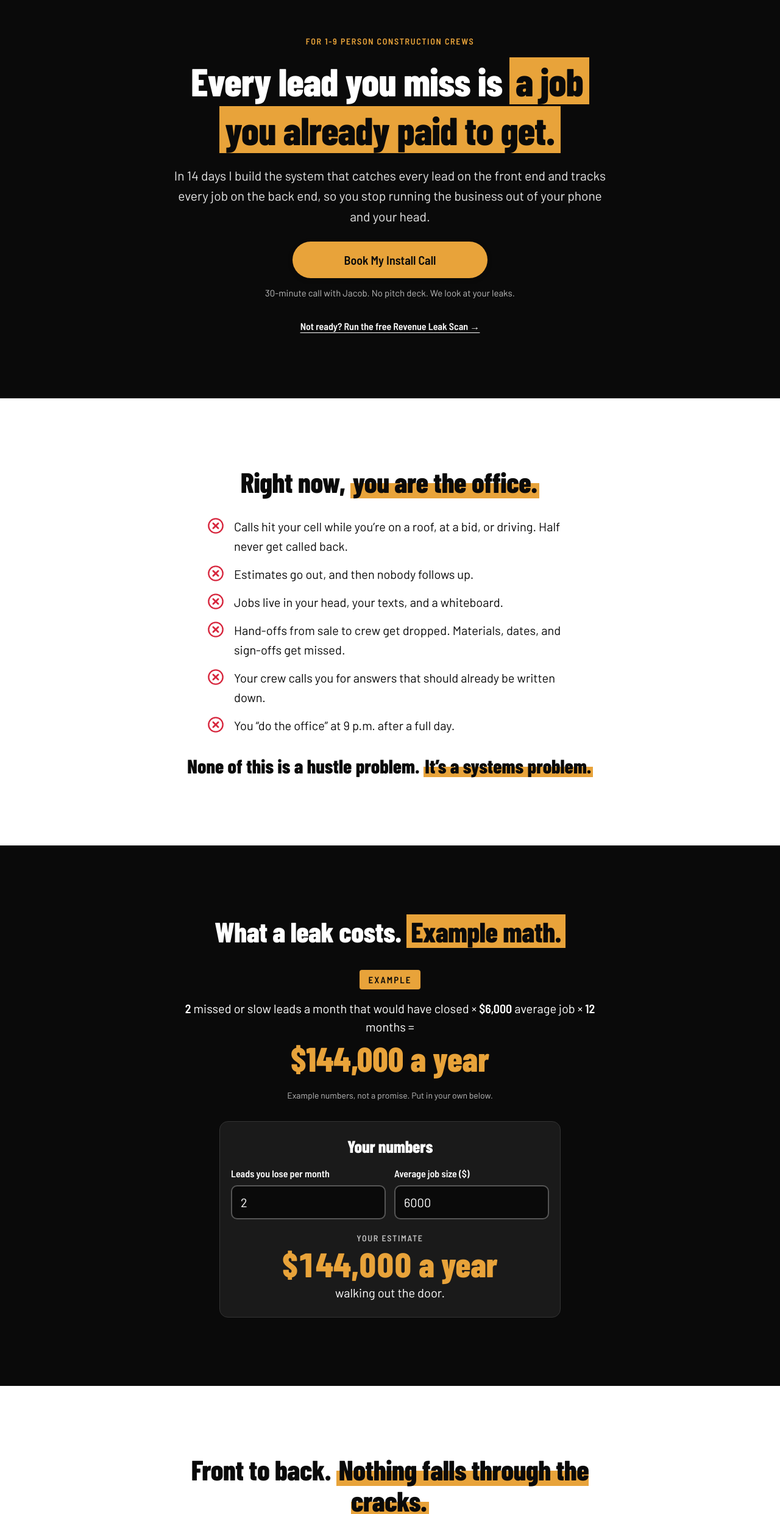
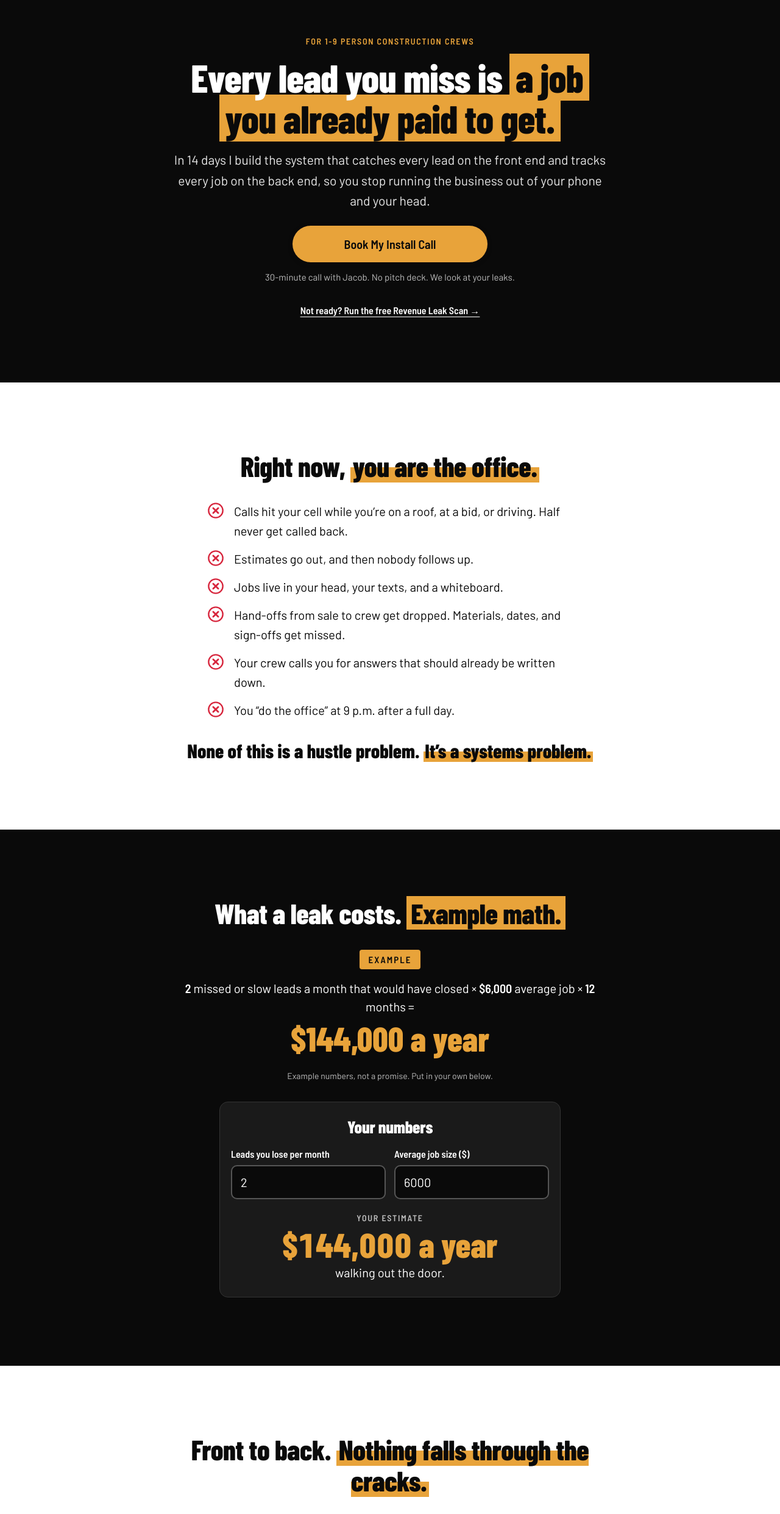
Before and after one commit to jacobaw1995/StructTech, a plain HTML site: page install/index.html in a window 1280 px wide. Shown: the part 74-2556 px from the top of the page at 61% size. Drawn offline with Linux system fonts and the light colour scheme.

Commit message:
Keep tight headline spacing; draw highlighted text above the highlight
Revert the line-height change. Instead, wrap heading text in a positioned
span (.hl-t) so the text paints above every highlight band. The tail of the
j in "job", and the descenders on the white words above a wrapped band, now
show on top of the amber instead of being covered by the next line's band.

Co-Authored-By: Claude Opus 5.5 <noreply@anthropic.com>
Claude-Session: https://claude.ai/code/session_01NebnMJKZVJGtHnv3PPPL5g

```diff
--- a/install/index.html
+++ b/install/index.html
@@ -88,9 +88,9 @@
     .on-paper{background:var(--paper);color:var(--ink)}
     .hl{background:linear-gradient(transparent 55%, var(--amber) 55%);color:inherit;padding:0 .08em}
     .on-ink .hl{background:var(--amber);color:var(--ink);padding:0 .15em;box-decoration-break:clone;-webkit-box-decoration-break:clone}
-    /* Solid highlights paint the full glyph box. With tight line-height the next line's
-       highlight covers the descenders above it (the "j" in "job"), so open these headings up. */
-    .on-ink h1,.on-ink h2,.on-ink .close-line{line-height:1.25}
+    /* Text inside a highlight sits in a positioned inner span, so it paints above every
+       highlight band. Otherwise a wrapped line's band covers the descenders above it (the "j" in "job"). */
+    .hl-t{position:relative}
     .fine{font-size:14px;line-height:1.5;color:var(--gray-600)}
     .on-ink .fine{color:var(--gray-on-ink)}
     .lead{font-size:20px}
@@ -314,7 +314,7 @@
 <section class="hero on-ink" aria-labelledby="h1">
   <div class="col">
     <p class="eyebrow">For 1-9 person construction crews</p>
-    <h1 id="h1">Every lead you miss is <span class="hl">a job you already paid to get.</span></h1>
+    <h1 id="h1"><span class="hl-t">Every lead you miss is </span><span class="hl"><span class="hl-t">a job you already paid to get.</span></span></h1>
     <p class="sub">In 14 days I build the system that catches every lead on the front end and tracks every job on the back end, so you stop running the business out of your phone and your head.</p>
     <a href="#book" class="btn" data-cta="hero" id="hero-btn">Book My Install Call</a>
     <p class="btn-under">30-minute call with Jacob. No pitch deck. We look at your leaks.</p>
@@ -325,7 +325,7 @@
 <!-- 3 · Problem -->
 <section class="on-paper" aria-labelledby="prob-h">
   <div class="col">
-    <h2 id="prob-h">Right now, <span class="hl">you are the office.</span></h2>
+    <h2 id="prob-h"><span class="hl-t">Right now, </span><span class="hl"><span class="hl-t">you are the office.</span></span></h2>
     <ul class="ticks">
       <li><svg class="ic-x" aria-hidden="true"><use href="#i-x"/></svg><span>Calls hit your cell while you’re on a roof, at a bid, or driving. Half never get called back.</span></li>
       <li><svg class="ic-x" aria-hidden="true"><use href="#i-x"/></svg><span>Estimates go out, and then nobody follows up.</span></li>
@@ -334,14 +334,14 @@
       <li><svg class="ic-x" aria-hidden="true"><use href="#i-x"/></svg><span>Your crew calls you for answers that should already be written down.</span></li>
       <li><svg class="ic-x" aria-hidden="true"><use href="#i-x"/></svg><span>You “do the office” at 9 p.m. after a full day.</span></li>
     </ul>
-    <p class="close-line">None of this is a hustle problem. <span class="hl">It’s a systems problem.</span></p>
+    <p class="close-line"><span class="hl-t">None of this is a hustle problem. </span><span class="hl"><span class="hl-t">It’s a systems problem.</span></span></p>
   </div>
 </section>
 
 <!-- 4 · Leak math (EXAMPLE) -->
 <section class="on-ink" aria-labelledby="math-h">
   <div class="col">
-    <h2 id="math-h">What a leak costs. <span class="hl">Example math.</span></h2>
+    <h2 id="math-h"><span class="hl-t">What a leak costs. </span><span class="hl"><span class="hl-t">Example math.</span></span></h2>
     <span class="ex-badge">EXAMPLE</span>
     <p class="math-line"><strong>2</strong> missed or slow leads a month that would have closed × <strong>$6,000</strong> average job × <strong>12</strong> months =
       <span class="math-total">$144,000 a year</span></p>
@@ -365,7 +365,7 @@
 <!-- 5 · Promise / what changes -->
 <section class="on-paper" aria-labelledby="prom-h">
   <div class="col">
-    <h2 id="prom-h">Front to back. <span class="hl">Nothing falls through the cracks.</span></h2>
+    <h2 id="prom-h"><span class="hl-t">Front to back. </span><span class="hl"><span class="hl-t">Nothing falls through the cracks.</span></span></h2>
     <ul class="ba">
       <li><span class="before">Calls go to voicemail</span><span class="arrow" aria-hidden="true">↓</span><span class="sr-only">now: </span><span class="after">Every call and form lands in one pipeline and gets a first reply.*</span></li>
       <li><span class="before">Estimates die</span><span class="arrow" aria-hidden="true">↓</span><span class="sr-only">now: </span><span class="after">Estimate follow-ups run on their own.</span></li>
@@ -381,7 +381,7 @@
 <!-- 6 · Two stages -->
 <section class="on-ink" aria-labelledby="stage-h">
   <div class="col">
-    <h2 id="stage-h">Two stages. <span class="hl">Getting the job. Doing the job.</span></h2>
+    <h2 id="stage-h"><span class="hl-t">Two stages. </span><span class="hl"><span class="hl-t">Getting the job. Doing the job.</span></span></h2>
     <div class="stages">
       <div class="stage">
         <span class="stage-num" aria-hidden="true">1</span>
@@ -439,7 +439,7 @@
 <!-- 9 · 14-day timeline -->
 <section class="on-paper" style="background:var(--gray-100)" aria-labelledby="time-h">
   <div class="col">
-    <h2 id="time-h">Live in <span class="hl">14 days.</span></h2>
+    <h2 id="time-h"><span class="hl-t">Live in </span><span class="hl"><span class="hl-t">14 days.</span></span></h2>
     <ol class="timeline">
       <li><span class="t-dot" aria-hidden="true">1</span><div class="t-days">Days 1-5</div><h3>Build.</h3><p>GHL pipelines, Monday boards, Workspace templates.</p></li>
       <li><span class="t-dot" aria-hidden="true">2</span><div class="t-days">Days 6-10</div><h3>Tune.</h3><p>Load your SOPs into the AI assistant, connect the triggers and notifications.</p></li>
@@ -542,7 +542,7 @@
       <li><svg class="ic-ok" style="color:#3FCB7E" aria-hidden="true"><use href="#i-ok"/></svg><span>You’ll give me access and a decision-maker for 14 days.</span></li>
       <li><svg class="ic-ok" style="color:#3FCB7E" aria-hidden="true"><use href="#i-ok"/></svg><span>You want one system, not five apps nobody uses.</span></li>
     </ul>
-    <h2 style="margin-top:64px">This is <span class="hl">not</span> for you if…</h2>
+    <h2 style="margin-top:64px"><span class="hl-t">This is </span><span class="hl"><span class="hl-t">not</span></span> for you if…</h2>
     <ul class="ticks">
       <li><svg class="ic-x" style="color:#FF5A6E" aria-hidden="true"><use href="#i-x"/></svg><span>You want a website or ads only. This is an ops install.</span></li>
       <li><svg class="ic-x" style="color:#FF5A6E" aria-hidden="true"><use href="#i-x"/></svg><span>You want to keep changing scope mid-build. Scope is locked at kickoff, and changes go through written change control.</span></li>
@@ -602,7 +602,7 @@
 <!-- 17 · Final CTA -->
 <section class="on-ink final" aria-labelledby="final-h">
   <div class="col">
-    <h2 id="final-h">Stop being <span class="hl">the office.</span></h2>
+    <h2 id="final-h"><span class="hl-t">Stop being </span><span class="hl"><span class="hl-t">the office.</span></span></h2>
     <p class="lead">30 minutes. We find your leaks, and you decide if the install is worth it.</p>
     <a href="#book" class="btn" data-cta="final">Book My Install Call</a>
     <div><a href="https://audit.structtek.com/" class="text-link" data-scan="final">Not ready? Run the free Revenue Leak Scan →</a></div>
```
